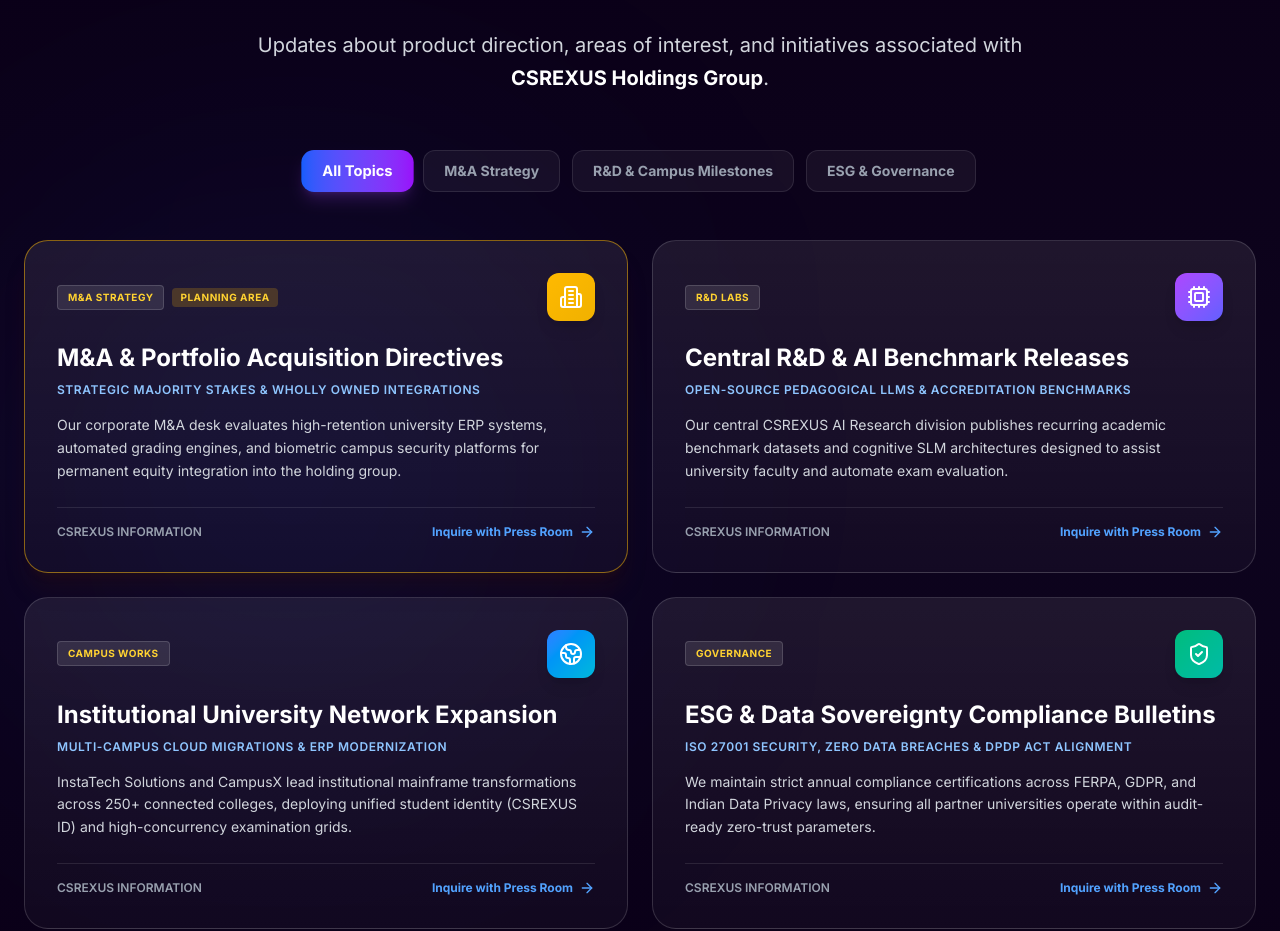
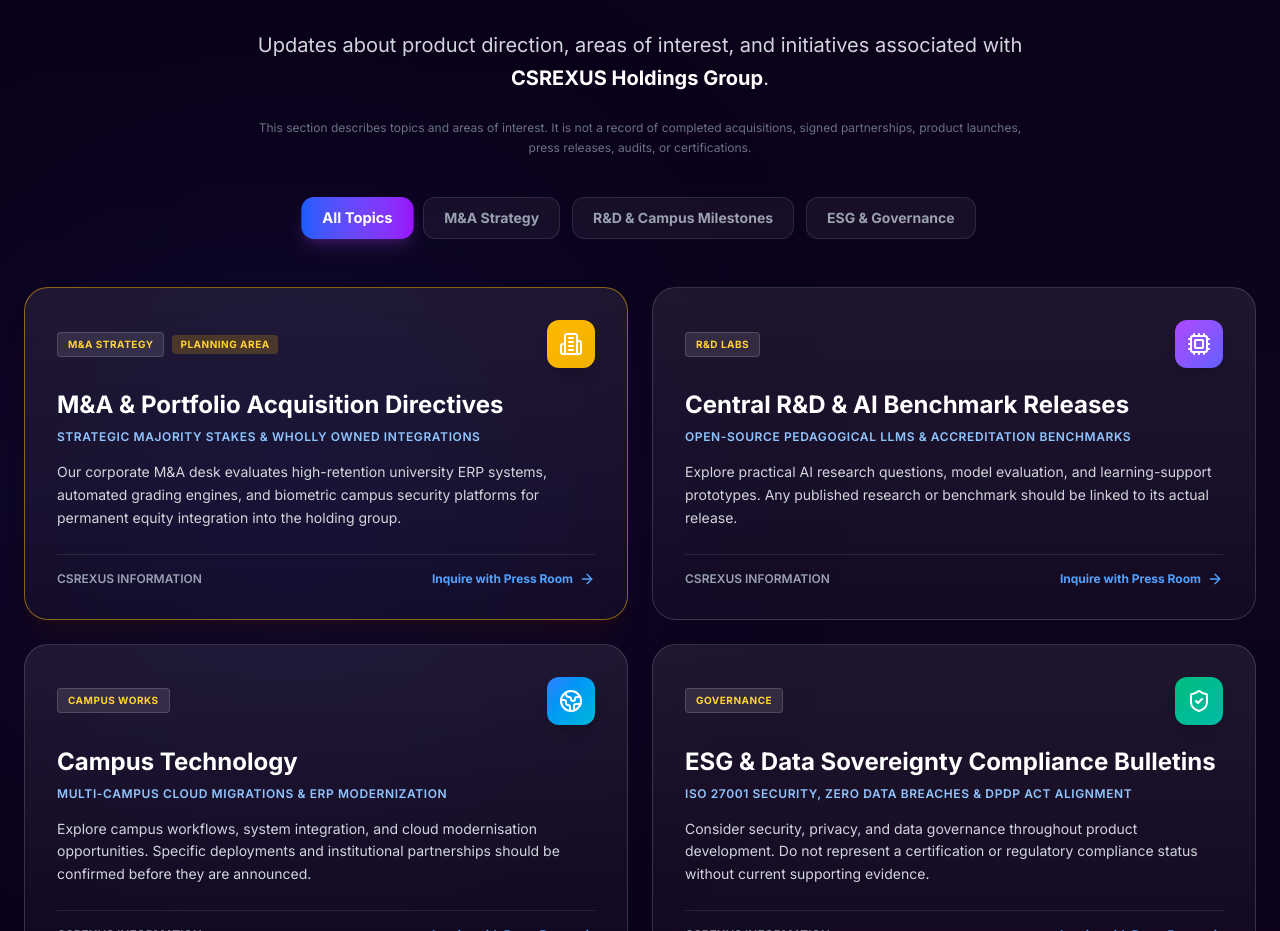
Before and after one commit to CSrajput-ux/CSrexus, a React (Vite) app: page / in a window 1280 px wide. Shown: the part 9801-10732 px from the top of the page. Built offline with nearby package versions, Linux system fonts and the light colour scheme.

Commit message:
content: clarify proposed capabilities and portfolio disclosures

```diff
--- a/src/app/components/GroupNewsroom.tsx
+++ b/src/app/components/GroupNewsroom.tsx
@@ -32,17 +32,17 @@ const pressDirectives: PressDirective[] = [
     category: 'product',
     categoryLabel: 'R&D LABS',
     mandate: 'Open-Source Pedagogical LLMs & Accreditation Benchmarks',
-    summary: 'Our central CSREXUS AI Research division publishes recurring academic benchmark datasets and cognitive SLM architectures designed to assist university faculty and automate exam evaluation.',
+    summary: 'Explore practical AI research questions, model evaluation, and learning-support prototypes. Any published research or benchmark should be linked to its actual release.',
     icon: Cpu,
     gradient: 'from-purple-500 to-indigo-500',
   },
   {
     id: 'directive-3',
-    title: 'Institutional University Network Expansion',
+    title: 'Campus Technology',
     category: 'product',
     categoryLabel: 'CAMPUS WORKS',
     mandate: 'Multi-Campus Cloud Migrations & ERP Modernization',
-    summary: 'InstaTech Solutions and CampusX lead institutional mainframe transformations across 250+ connected colleges, deploying unified student identity (CSREXUS ID) and high-concurrency examination grids.',
+    summary: 'Explore campus workflows, system integration, and cloud modernisation opportunities. Specific deployments and institutional partnerships should be confirmed before they are announced.',
     icon: Globe2,
     gradient: 'from-blue-500 to-cyan-500',
   },
@@ -52,7 +52,7 @@ const pressDirectives: PressDirective[] = [
     category: 'governance',
     categoryLabel: 'GOVERNANCE',
     mandate: 'ISO 27001 Security, Zero Data Breaches & DPDP Act Alignment',
-    summary: 'We maintain strict annual compliance certifications across FERPA, GDPR, and Indian Data Privacy laws, ensuring all partner universities operate within audit-ready zero-trust parameters.',
+    summary: 'Consider security, privacy, and data governance throughout product development. Do not represent a certification or regulatory compliance status without current supporting evidence.',
     icon: ShieldCheck,
     gradient: 'from-emerald-500 to-teal-500',
   },
@@ -97,6 +97,10 @@ export function GroupNewsroom() {
             Updates about product direction, areas of interest, and initiatives associated with <strong className="text-white">CSREXUS Holdings Group</strong>.
           </p>
         </motion.div>
+
+        <p className="mx-auto -mt-8 mb-10 max-w-3xl text-center text-xs leading-relaxed text-gray-500">
+          This section describes topics and areas of interest. It is not a record of completed acquisitions, signed partnerships, product launches, press releases, audits, or certifications.
+        </p>
 
         {/* Filter Buttons */}
         <div className="flex flex-wrap items-center justify-center gap-2 md:gap-3 mb-12">
```
